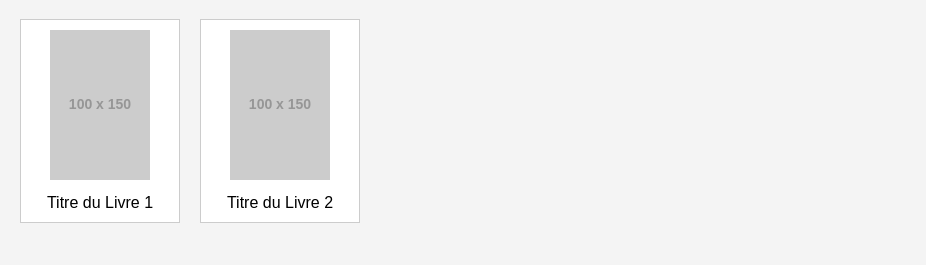
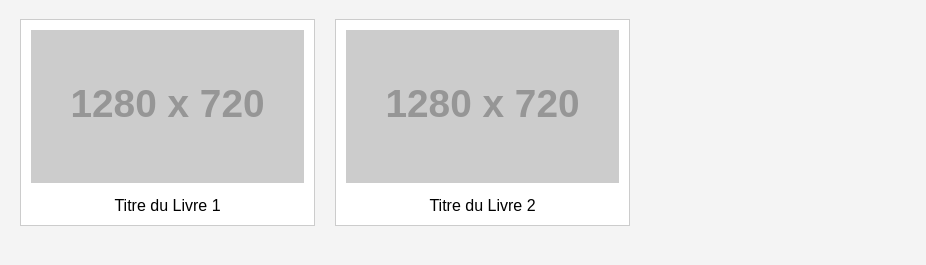
Before and after one commit to abdoulmaoude/Ebook-store, a plain HTML site: page index.html in a window 1280 px wide. Shown: the part 81-346 px from the top of the page, without its empty margins (0-926 px from the left). Drawn offline with Linux system fonts and the light colour scheme; placeholder pictures from the web are drawn by us.

Commit message:
Update index.html

```diff
--- a/index.html
+++ b/index.html
@@ -16,7 +16,7 @@
         }
         .book-grid {
             display: grid;
-            grid-template-columns: repeat(auto-fill, minmax(150px, 1fr));
+            grid-template-columns: repeat(auto-fill, minmax(250px, 1fr));
             gap: 20px;
         }
         .book {
@@ -26,9 +26,11 @@
             background-color: #fff;
         }
         .book img {
-            width: 100px;
-            height: 150px;
+            width: 100%;
+            max-width: 1280px;
+            height: auto;
             object-fit: cover;
+            aspect-ratio: 16/9; /* Pour garder les proportions 1280x720 */
         }
         .book-title {
             margin-top: 10px;
@@ -40,13 +42,12 @@
 
     <h1>Bienvenue dans Mon Bookstore</h1>
     <div class="book-grid">
-        <!-- Chaque livre sera ajouté ici -->
         <div class="book">
-            <img src="https://via.placeholder.com/100x150" alt="Livre 1">
+            <img src="https://via.placeholder.com/1280x720" alt="Livre 1">
             <div class="book-title">Titre du Livre 1</div>
         </div>
         <div class="book">
-            <img src="https://via.placeholder.com/100x150" alt="Livre 2">
+            <img src="https://via.placeholder.com/1280x720" alt="Livre 2">
             <div class="book-title">Titre du Livre 2</div>
         </div>
     </div>
```
